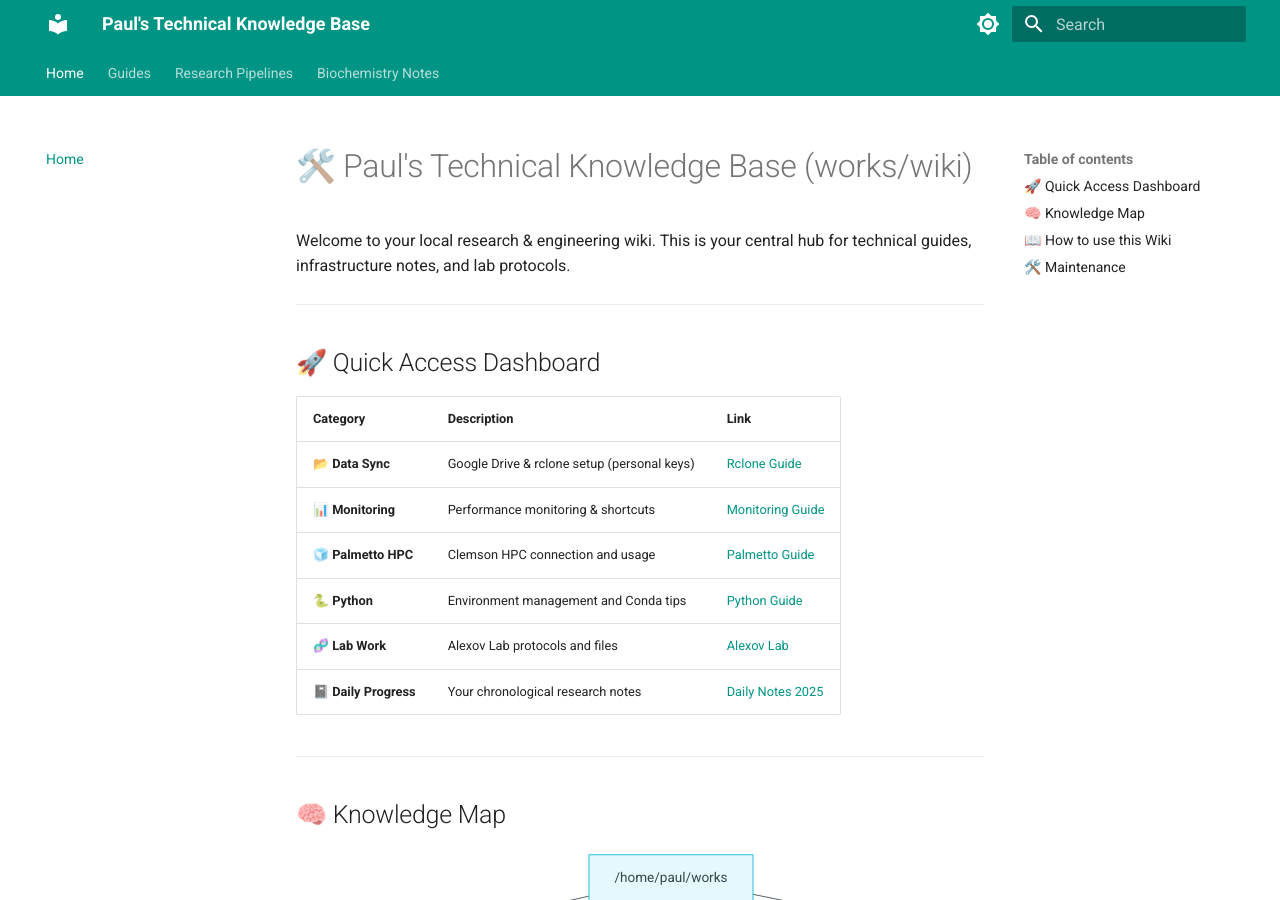
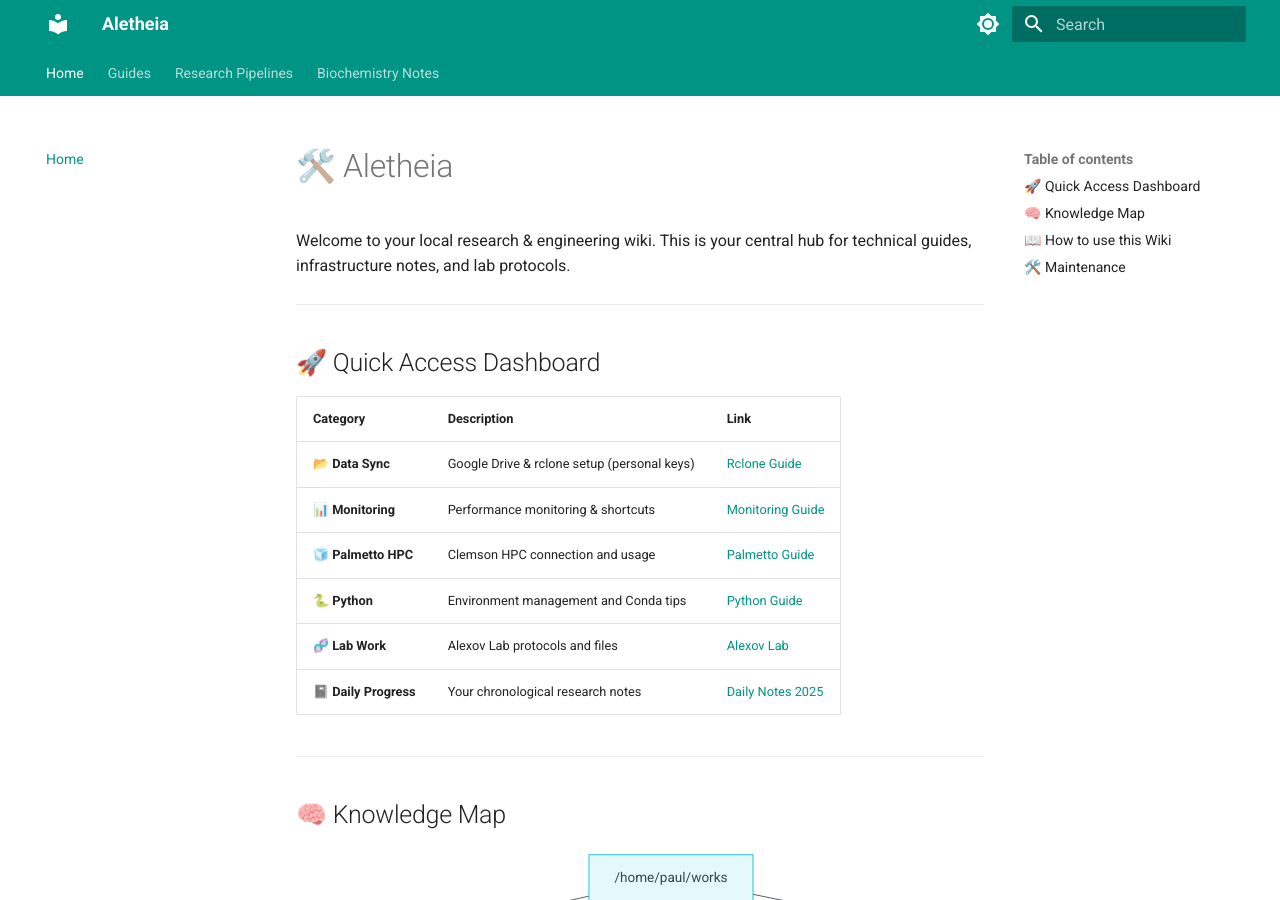
Before and after one commit to paulshamrat/aletheia, an MkDocs documentation site: the page built from docs/index.md, in a window 1280 px wide and 900 px high. Built offline with MkDocs 1.6.1 and Material for MkDocs 9.7.7, drawn with Linux system fonts in a browser that asks for light colours.

Commit message:
Rename site to Aletheia

```diff
--- a/docs/index.md
+++ b/docs/index.md
@@ -1,4 +1,4 @@
-# 🛠️ Paul's Technical Knowledge Base (works/wiki)
+# 🛠️ Aletheia
 
 Welcome to your local research & engineering wiki. This is your central hub for technical guides, infrastructure notes, and lab protocols.
 
--- a/mkdocs.yml
+++ b/mkdocs.yml
@@ -1,4 +1,4 @@
-site_name: "Paul's Technical Knowledge Base"
+site_name: "Aletheia"
 site_url: "http://localhost:8000"
 theme:
   name: material
```
